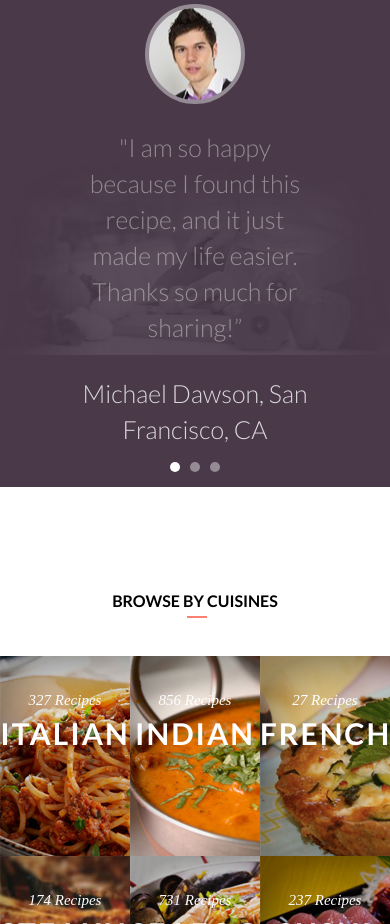
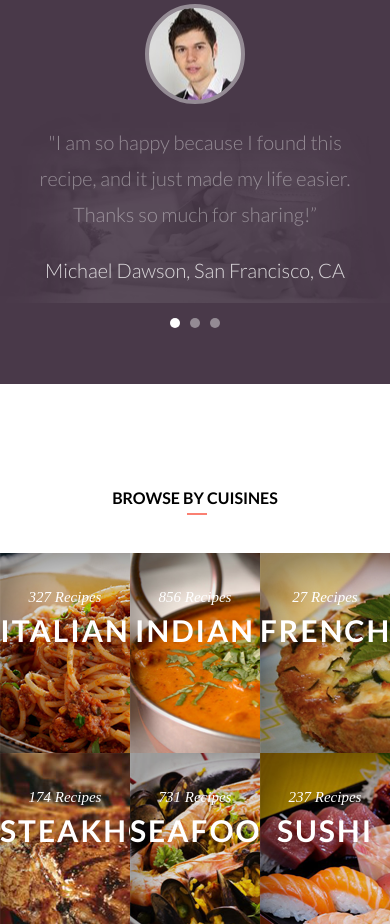
Before and after one commit to Firefly718/fudi, a website: page index.html in a window 390 px wide. Shown: the part 2700-3624 px from the top of the page. Drawn offline with Linux system fonts and the light colour scheme.

Commit message:
finished responsive for third section to 425px

```diff
--- a/scss/styles.scss
+++ b/scss/styles.scss
@@ -583,12 +583,19 @@ header {
             // text-align: center;
             display: inline-block;
         }
+        @media screen and (max-width: 425px) {
+            font-size: 2rem;
+            margin: 2rem 0 2rem 0;
+        }
     }
 
     & span {
         display: block;
         @media screen and (max-width: 1024px) {
             font-size: 2.5rem;
+        }
+        @media screen and (max-width: 425px) {
+            font-size: 2rem;
         }
     }
 
@@ -631,6 +638,9 @@ header {
         display: flex;
         align-items: center;
         justify-content: center;
+        @media screen and (max-width: 425px) {
+            margin-top: 1.5rem;
+        }
         &__dot {
             margin: 0 5px;
             list-style: none;
```
Also changed, not shown: css/styles.css.
